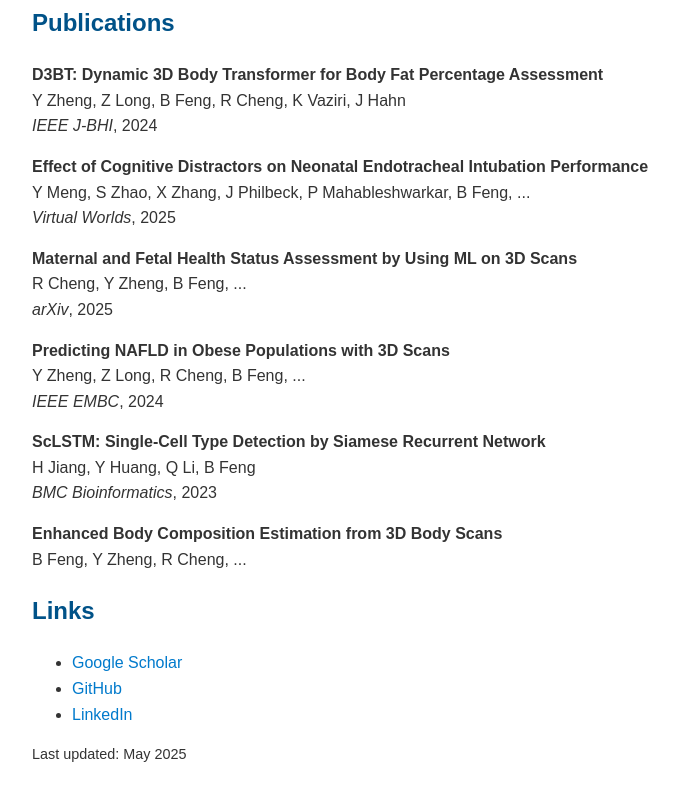
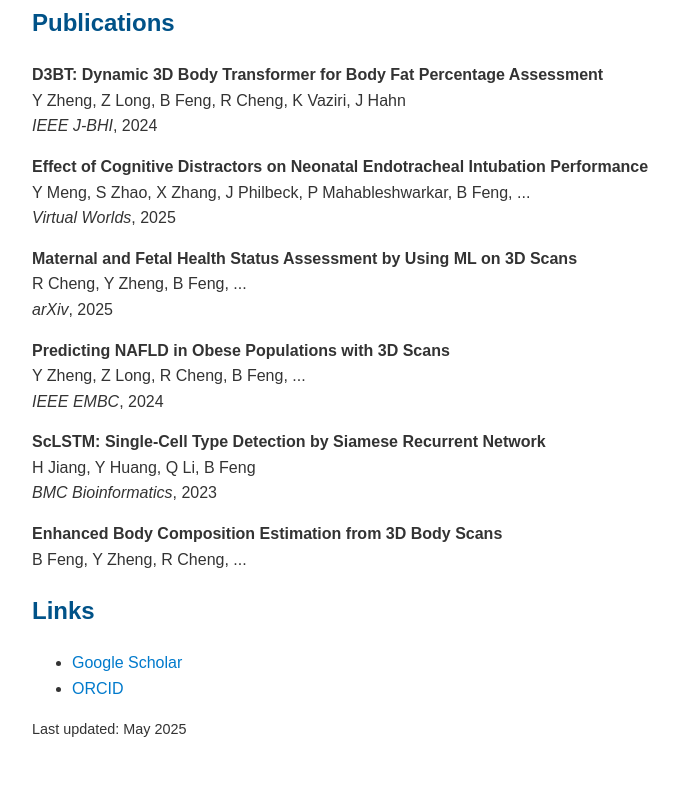
Before and after one commit to BuoyF/boyuanf.github.io, a plain HTML site: page index.html in a window 1280 px wide. Shown: the part 541-1341 px from the top of the page, without its empty margins (208-887 px from the left). Drawn offline with Linux system fonts and the light colour scheme.

Commit message:
Update index.html

```diff
--- a/index.html
+++ b/index.html
@@ -85,9 +85,8 @@
 
     <h2>Links</h2>
     <ul>
-        <li><a href="https://scholar.google.com/" target="_blank">Google Scholar</a></li>
-        <li><a href="https://github.com/boyuanfeng" target="_blank">GitHub</a></li>
-        <li><a href="https://www.linkedin.com/" target="_blank">LinkedIn</a></li>
+        <li><a href="https://scholar.google.com/citations?user=6Peb68gAAAAJ&hl=en&oi=ao" target="_blank">Google Scholar</a></li>
+        <li><a href="https://orcid.org/0009-0008-7609-3801" target="_blank">ORCID</a></li>
     </ul>
 
     <div class="contact">
```
